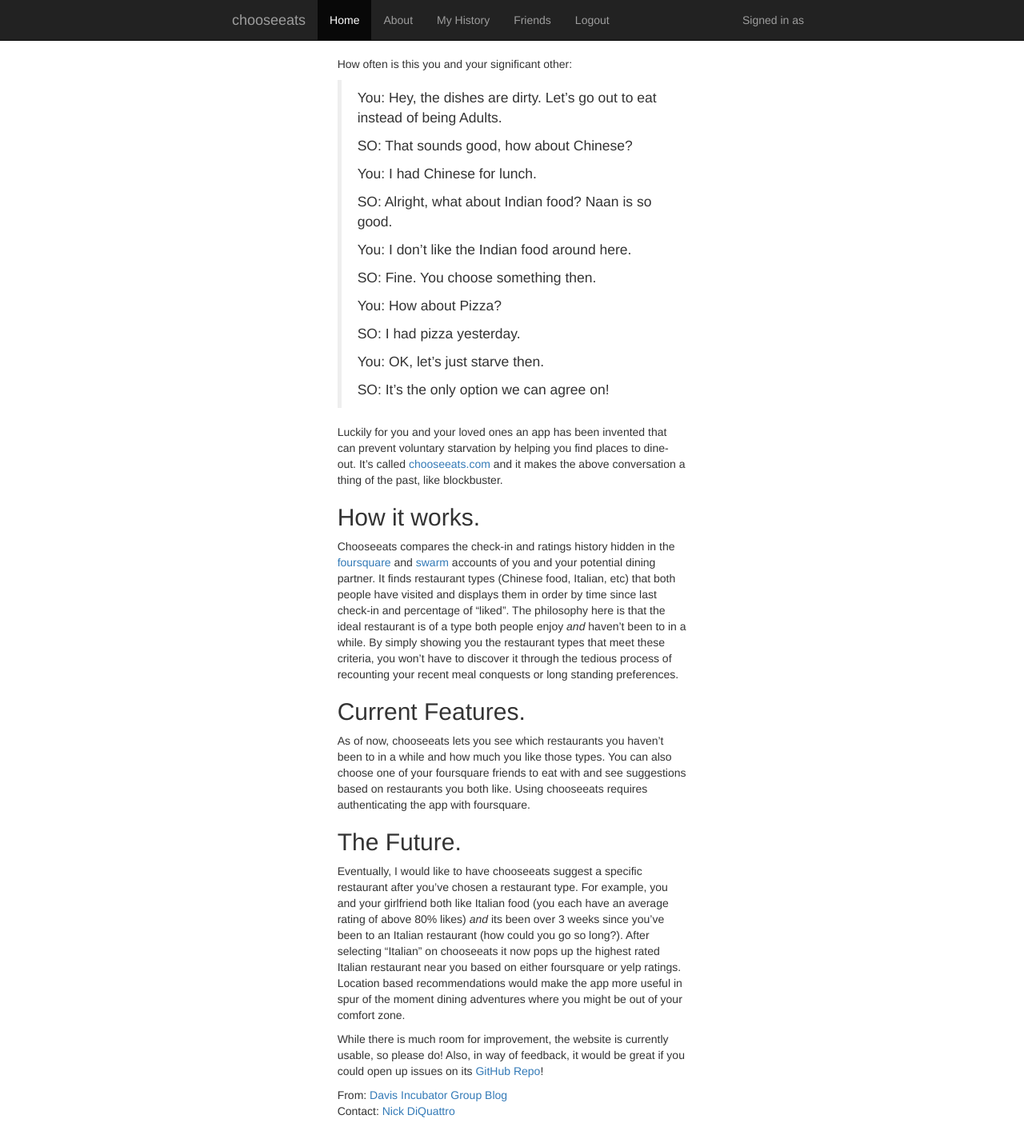
After one commit to ndiquattro/chooseeats, a Flask app: page /about in a window 1280 px wide. The commit adds this page. Shown: the whole page at 80% size. Run offline with Flask 2, Linux system fonts and the light colour scheme; parts of the project's set-up code (start-up, migrations or seed data) failed here and were passed over; some libraries are stand-ins or nearby versions.

Commit message:
added quick about page

```diff
--- /dev/null
+++ b/app/templates/about.html
@@ -0,0 +1,47 @@
+{% extends "base.html" %}
+{% block content %}
+<div class="col-md-8 col-md-offset-2">
+  <p>
+    <p>How often is this you and your significant other:</p>
+
+<blockquote>
+  <p>You: Hey, the dishes are dirty. Let’s go out to eat instead of being Adults.</p>
+
+  <p>SO: That sounds good, how about Chinese?</p>
+
+  <p>You: I had Chinese for lunch.</p>
+
+  <p>SO: Alright, what about Indian food? Naan is so good.</p>
+
+  <p>You: I don’t like the Indian food around here.</p>
+
+  <p>SO: Fine. You choose something then.</p>
+
+  <p>You: How about Pizza?</p>
+
+  <p>SO: I had pizza yesterday.</p>
+
+  <p>You: OK, let’s just starve then.</p>
+
+  <p>SO: It’s the only option we can agree on!</p>
+</blockquote>
+
+<p>Luckily for you and your loved ones an app has been invented that can prevent voluntary starvation by helping you find places to dine-out. It’s called <a href="www.chooseeats.com">chooseeats.com</a> and it makes the above conversation a thing of the past, like blockbuster.</p>
+
+<h2 id="how-it-works">How it works.</h2>
+<p>Chooseeats compares the check-in and ratings history hidden in the <a href="www.foursquare.com">foursquare</a> and <a href="www.swarmapp.com">swarm</a> accounts of you and your potential dining partner. It finds restaurant types (Chinese food, Italian, etc) that both people have visited and displays them in order by time since last check-in and percentage of “liked”. The philosophy here is that the ideal restaurant is of a type both people enjoy <em>and</em> haven’t been to in a while. By simply showing you the restaurant types that meet these criteria, you won’t have to discover it through the tedious process of recounting your recent meal conquests or long standing preferences.</p>
+
+<h2 id="current-features">Current Features.</h2>
+<p>As of now, chooseeats lets you see which restaurants you haven’t been to in a while and how much you like those types. You can also choose one of your foursquare friends to eat with and see suggestions based on restaurants you both like. Using chooseeats requires authenticating the app with foursquare.</p>
+
+<h2 id="the-future">The Future.</h2>
+<p>Eventually, I would like to have chooseeats suggest a specific restaurant after you’ve chosen a restaurant type. For example, you and your girlfriend both like Italian food (you each have an average rating of above 80% likes) <em>and</em> its been over 3 weeks since you’ve been to an Italian restaurant (how could you go so long?). After selecting “Italian” on chooseeats it now pops up the highest rated Italian restaurant near you based on either foursquare or yelp ratings. Location based recommendations would make the app more useful in spur of the moment dining adventures where you might be out of your comfort zone.</p>
+
+<p>While there is much room for improvement, the website is currently usable, so please do! Also, in way of feedback, it would be great if you could open up issues on its <a href="https://github.com/ndiquattro/chooseeats">GitHub Repo</a>!</p>
+
+  </p>
+From: <a href="http://davisig.org/blog/2015/06/05/chooseeats/">Davis Incubator Group Blog</a><br>
+Contact: <a href="http://davisig.org/members/ndiquattro/">Nick DiQuattro</a>
+</div>
+  <br>
+{% endblock %}
--- a/app/templates/base.html
+++ b/app/templates/base.html
@@ -34,7 +34,7 @@
           <div id="navbar" class="collapse navbar-collapse">
           <ul class="nav navbar-nav">
             <li class="active"><a href="/index">Home</a></li>
-            <li><a href="#about">About</a></li>
+            <li><a href="/about">About</a></li>
             {% if authurl %}
               <li><a href="{{ authurl }}">Authenticate with Foursquare</a></li>
             {% else %}
--- a/app/views.py
+++ b/app/views.py
@@ -140,3 +140,7 @@
 
     # Redirect to home
     return redirect('/index')
+
+@app.route('/about')
+def about():
+    return render_template('about.html')
```
